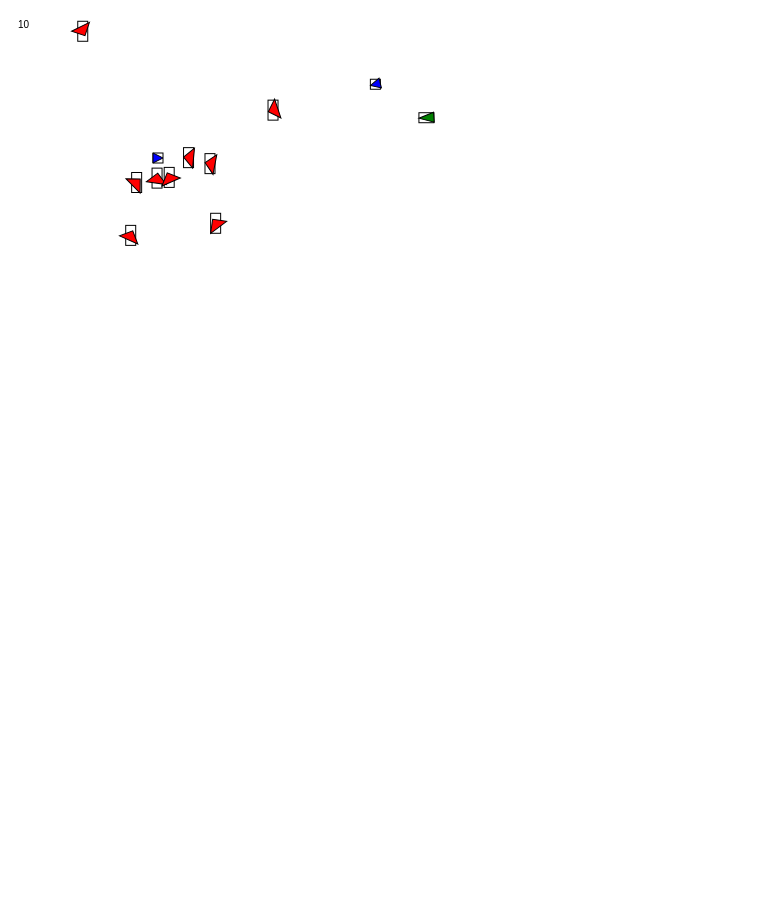
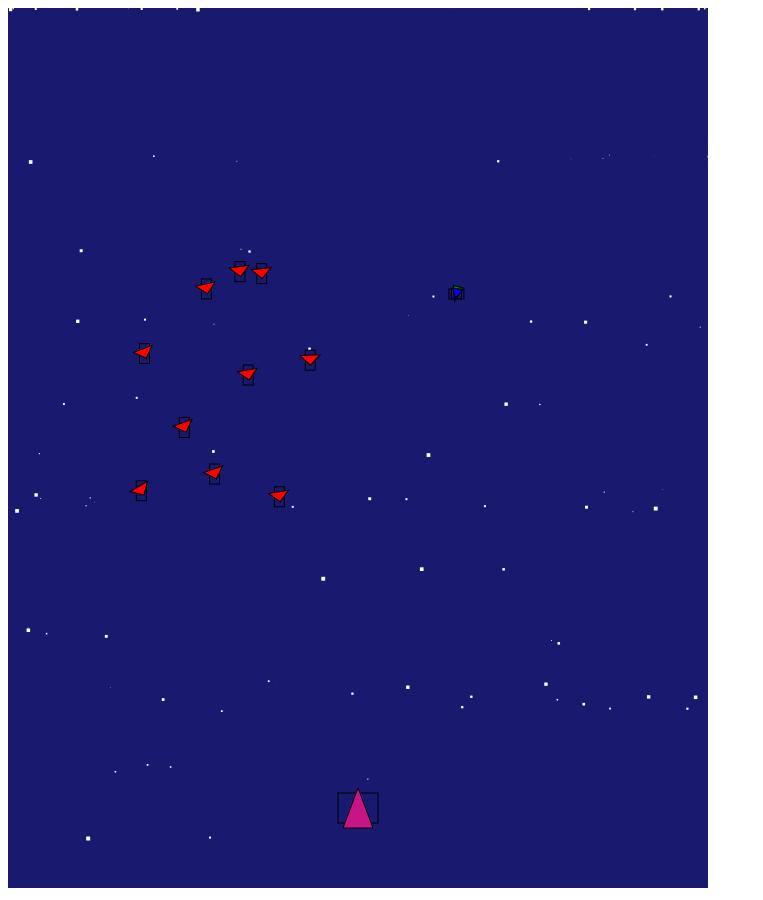
Before and after one commit to stephanJoao/reJogo, a plain HTML site: page index.html in a window 1280 px wide. Shown: the whole page, without its empty margins (0-763 px from the left). Before the commit the page ends 800 px from the top, so only its background shows below. Drawn offline with Linux system fonts and the light colour scheme; animation ran at ten frames a second.

Commit message:
beginning

```diff
--- a/Scene.js
+++ b/Scene.js
@@ -1,5 +1,5 @@
 function Scene(params) {
-    var exemplo ={
+    var exemplo = {
         sprites: [],
         toRemove: [],
         ctx: null,
@@ -12,50 +12,67 @@ function Scene(params) {
 Scene.prototype = new Scene();
 Scene.prototype.constructor = Scene;
 
-Scene.prototype.adicionar = function(sprite){
+Scene.prototype.adicionar = function (sprite) {
     this.sprites.push(sprite);
     sprite.scene = this;
 };
 
-Scene.prototype.desenhar = function(){
-    for(var i = 0; i<this.sprites.length; i++){
-        this.sprites[i].desenhar(this.ctx);
+Scene.prototype.desenhar = function () {
+    for (var i = 0; i < this.sprites.length; i++) {
+        if (this.sprites[i].props.tipo != "star")
+            this.sprites[i].desenhar(this.ctx);
     }
 };
 
-Scene.prototype.mover = function(dt){
-    for(var i = 0; i<this.sprites.length; i++){
-        this.sprites[i].mover(dt);
+Scene.prototype.desenharEstrelas = function () {
+    for (var i = 0; i < this.sprites.length; i++) {
+        if (this.sprites[i].props.tipo === "star")
+            this.sprites[i].desenharEstrelas(this.ctx);
     }
 };
 
-Scene.prototype.comportar = function(){
-    for(var i = 0; i<this.sprites.length; i++){
-        if(this.sprites[i].comportar){
+Scene.prototype.mover = function (dt) {
+    for (var i = 0; i < this.sprites.length; i++) {
+        if (this.sprites[i].props.tipo != "star")
+            this.sprites[i].mover(dt);
+    }
+};
+
+Scene.prototype.moverEstrelas = function (dt) {
+    for (var i = 0; i < this.sprites.length; i++) {
+        if (this.sprites[i].props.tipo === "star")
+            this.sprites[i].moverEstrelas(dt);
+    }
+};
+
+Scene.prototype.comportar = function () {
+    for (var i = 0; i < this.sprites.length; i++) {
+        if (this.sprites[i].comportar) {
             this.sprites[i].comportar();
         }
     }
 };
 
 
-Scene.prototype.limpar = function(){
-    this.ctx.clearRect(0,0, this.w, this.h);
+Scene.prototype.limpar = function () {
+    this.ctx.fillStyle = "midnightblue"
+    this.ctx.fillRect(0, 0, this.w, this.h);
 }
 
-Scene.prototype.checaColisao = function(){
-    for(var i = 0; i<this.sprites.length; i++){
-        for(var j = i+1; j<this.sprites.length; j++){
-            if(this.sprites[i].colidiuCom(this.sprites[j])){
-                if(this.sprites[i].props.tipo === "pc"
-                && this.sprites[j].props.tipo ==="npc"){
+Scene.prototype.checaColisao = function () {
+    for (var i = 0; i < this.sprites.length; i++) {
+        for (var j = i + 1; j < this.sprites.length; j++) {
+            if (this.sprites[i].colidiuCom(this.sprites[j])) {
+                if (this.sprites[i].props.tipo === "pc"
+                    && this.sprites[j].props.tipo === "npc") {
                     this.toRemove.push(this.sprites[j]);
                 }
                 else
-                if(this.sprites[i].props.tipo === "npc"
-                && this.sprites[j].props.tipo ==="tiro"){
-                    this.toRemove.push(this.sprites[i]);
-                    this.toRemove.push(this.sprites[j]);
-                }
+                    if (this.sprites[i].props.tipo === "npc"
+                        && this.sprites[j].props.tipo === "tiro") {
+                        this.toRemove.push(this.sprites[i]);
+                        this.toRemove.push(this.sprites[j]);
+                    }
             }
         }
     }
@@ -64,17 +81,19 @@ Scene.prototype.checaColisao = function(){
 Scene.prototype.removeSprites = function () {
     for (var i = 0; i < this.toRemove.length; i++) {
         var idx = this.sprites.indexOf(this.toRemove[i]);
-        if(idx>=0){
-            this.sprites.splice(idx,1);
+        if (idx >= 0) {
+            this.sprites.splice(idx, 1);
         }
     }
     this.toRemove = [];
 };
 
-Scene.prototype.passo = function(dt){
+Scene.prototype.passo = function (dt) {
     this.limpar();
     this.comportar();
+    this.moverEstrelas(dt);
     this.mover(dt);
+    this.desenharEstrelas();
     this.desenhar();
     this.checaColisao();
     this.removeSprites();
--- a/Sprite.js
+++ b/Sprite.js
@@ -9,7 +9,7 @@ function Sprite(params = {}) {
         a: 0,
         va: 0,
         vm: 0,
-        props : {},
+        props: {},
         cooldown: 0,
         color: "blue",
         imune: 0,
@@ -22,21 +22,22 @@ function Sprite(params = {}) {
 Sprite.prototype = new Sprite();
 Sprite.prototype.constructor = Sprite;
 
-Sprite.prototype.desenhar = function(ctx) {
+Sprite.prototype.desenhar = function (ctx) {
 
     ctx.save();
     ctx.translate(this.x, this.y);
-    ctx.strokeRect(-this.w/2, -this.h/2, this.w, this.h);
+    ctx.strokeRect(-this.w / 2, -this.h / 2, this.w, this.h);
     ctx.rotate(this.a);
     ctx.fillStyle = this.color;
+
     ctx.strokeStyle = "black";
     ctx.lineWidth = 1;
 
 
     ctx.beginPath();
-    ctx.moveTo(-this.w/2, -this.h/2);
-    ctx.lineTo(-this.w/2, +this.h/2);
-    ctx.lineTo(+this.w/2, 0);
+    ctx.moveTo(-this.w / 2, -this.h / 2);
+    ctx.lineTo(-this.w / 2, +this.h / 2);
+    ctx.lineTo(+this.w / 2, 0);
     ctx.closePath();
     ctx.fill();
     ctx.stroke();
@@ -44,24 +45,64 @@ Sprite.prototype.desenhar = function(ctx) {
     ctx.restore();
 };
 
-Sprite.prototype.mover = function (dt) {
-    this.a = this.a + this.va*dt;
+Sprite.prototype.desenharPC = function (ctx) {
 
-    this.vx = this.vm*Math.cos(this.a);
-    this.vy = this.vm*Math.sin(this.a);
+    ctx.save();
+    ctx.translate(this.x, this.y);
+    ctx.strokeRect(-this.w / 2, -this.h / 2, this.w, this.h);
+    ctx.rotate(this.a);
+    ctx.fillStyle = this.color;
 
-    this.x = this.x + this.vx*dt;
-    this.y = this.y + this.vy*dt;
+    ctx.strokeStyle = "black";
+    ctx.lineWidth = 1;
 
-    this.cooldown = this.cooldown -dt;
+
+    ctx.beginPath();
+    ctx.moveTo(-this.w / 2, -this.h / 2);
+    ctx.lineTo(-this.w / 2, +this.h / 2);
+    ctx.lineTo(+this.w / 2, 0);
+    ctx.closePath();
+    ctx.fill();
+    ctx.stroke();
+
+    ctx.restore();
+};
+
+Sprite.prototype.desenharEstrelas = function (ctx) {
+
+    ctx.save();
+    ctx.translate(this.x, this.y);
+    ctx.fillStyle = this.color;
+    ctx.fillRect(this.x, this.y, this.w, this.h);
+    ctx.restore();
+};
+
+Sprite.prototype.moverEstrelas = function (dt) {
+
+    this.x = this.x + this.vx * dt;
+    this.y = this.y + this.vy * dt;
+    if (this.y >= 880)
+        this.y = 0;
 }
 
-Sprite.prototype.colidiuCom = function(alvo){
-    if(alvo.x+alvo.w/2 < this.x-this.w/2) return false;
-    if(alvo.x-alvo.w/2 > this.x+this.w/2) return false;
+Sprite.prototype.mover = function (dt) {
+    this.a = this.a + this.va * dt;
 
-    if(alvo.y+alvo.h/2 < this.y-this.h/2) return false;
-    if(alvo.y-alvo.h/2 > this.y+this.h/2) return false;
+    this.x = this.x + this.vx * dt;
+    this.y = this.y + this.vy * dt;
+
+    this.vx = this.vm * Math.cos(this.a);
+    this.vy = this.vm * Math.sin(this.a);
+
+    this.cooldown = this.cooldown - dt;
+}
+
+Sprite.prototype.colidiuCom = function (alvo) {
+    if (alvo.x + alvo.w / 2 < this.x - this.w / 2) return false;
+    if (alvo.x - alvo.w / 2 > this.x + this.w / 2) return false;
+
+    if (alvo.y + alvo.h / 2 < this.y - this.h / 2) return false;
+    if (alvo.y - alvo.h / 2 > this.y + this.h / 2) return false;
 
     return true;
 }
--- a/index.html
+++ b/index.html
@@ -13,8 +13,8 @@
     <canvas></canvas>
     <script>
         var canvas = document.querySelector("canvas");
-        canvas.width = 600;
-        canvas.height = 480;
+        canvas.width = 700;
+        canvas.height = 880;
         var ctx = canvas.getContext("2d");
         var teclas = {
             esquerda: 0,
@@ -25,18 +25,37 @@
         }
 
         var cena1 = new Scene({ ctx: ctx, w: canvas.width, h: canvas.height });
-        var pc = new Sprite({ x:150, y:150, comportar: porTeclasDirecionais(teclas), props:{tipo:"pc"} });
+
+        //ADICIONA ESTRELAS
+        for (var k = 0; k < 400; k++) {
+            var tam = 4 * Math.random();
+            cena1.adicionar(new Sprite({
+                x: canvas.width * Math.random(),
+                y: 0,
+                h: tam,
+                w: tam,
+                vy: 200 + 300 * Math.random(),
+                color: "white", props: { tipo: "star" }
+            }));
+        }
+
+        //ADICIONA PC
+        var pc = new Sprite({ x: canvas.width / 2, y: 800, h: 30, w: 40, color: "mediumvioletred", comportar: porTeclasDirecionais(teclas), props: { tipo: "pc" }, a: 4.71239 });
         cena1.adicionar(pc);
-        cena1.adicionar(new Sprite({ x: 460, y: 150, w: 15, va:2, vm:30, color: "green", comportar: persegueSpawn(pc), props:{tipo:"npc", spawn:0} }));
+
+        //ADICAO DE INIMIGOS
+        cena1.adicionar(new Sprite({ x: 460, y: 150, w: 15, va: 2, vm: 30, color: "green", comportar: persegueSpawn(pc), props: { tipo: "npc", spawn: 0 } }));
+
         for (var k = 0; k < 10; k++) {
 
             cena1.adicionar(new Sprite({
-                x: 300*Math.random(),
-                y: 400*Math.random(),
+                x: 300 * Math.random(),
+                y: 400 * Math.random(),
                 h: 20,
-                va:2*Math.random(),
-                vm:40*Math.random(),
-                color: "red", comportar: persegue2(pc) , props:{tipo:"npc"}}));
+                va: 2 * Math.random(),
+                vm: 40 * Math.random(),
+                color: "red", comportar: persegue2(pc), props: { tipo: "npc" }
+            }));
 
         }
         function persegue(alvo) {
@@ -50,33 +69,34 @@
             return function () {
                 var dx = alvo.x - this.x;
                 var dy = alvo.y - this.y;
-                var da = Math.sqrt(dx*dx + dy*dy);
+                var da = Math.sqrt(dx * dx + dy * dy);
                 var adj = 1.5;
-                var prod = (dx/da)*Math.cos(this.a +adj) +
-                (dy/da)*Math.sin(this.a +adj);
+                var prod = (dx / da) * Math.cos(this.a + adj) +
+                    (dy / da) * Math.sin(this.a + adj);
 
-                this.va = 2*(prod-0);
-                //this.vm = 30;
+                this.va = 2 * (prod - 0);
+                this.vm = 30;
             }
         }
+
 
         function persegueSpawn(alvo) {
             return function () {
                 var dx = alvo.x - this.x;
                 var dy = alvo.y - this.y;
-                var da = Math.sqrt(dx*dx + dy*dy);
+                var da = Math.sqrt(dx * dx + dy * dy);
                 var adj = 1.5;
-                var prod = (dx/da)*Math.cos(this.a +adj) +
-                (dy/da)*Math.sin(this.a +adj);
+                var prod = (dx / da) * Math.cos(this.a + adj) +
+                    (dy / da) * Math.sin(this.a + adj);
 
-                this.va = 2*(prod-0);
-                this.props.spawn -= (1/60);
-                if(this.props.spawn<=0){
+                this.va = 2 * (prod - 0);
+                this.props.spawn -= (1 / 60);
+                if (this.props.spawn <= 0) {
                     this.props.spawn = 2;
                     var novo = new Sprite({
-                        x : this.x, y: this.y,
-                        vm: 100*Math.random(),
-                        props: {tipo: "npc"},
+                        x: this.x, y: this.y,
+                        vm: 100 * Math.random(),
+                        props: { tipo: "npc" },
                         comportar: persegue2(alvo)
                     });
                     this.scene.adicionar(novo);
@@ -84,27 +104,38 @@
                 //this.vm = 30;
             }
         }
-
+        //ACABA ADICAO DE INIMIGOS
 
         function porTeclasDirecionais(teclas) {
             return function () {
-                if (teclas.esquerda) { this.va = -2; }
-                if (teclas.direita) { this.va = +2; }
-                if (teclas.esquerda === teclas.direita) { this.va = 0; }
+                if (teclas.esquerda) {
+                    this.vx = -320;
+                }
+                if (teclas.direita) {
+                    this.vx = +320;
+                }
+                if (teclas.esquerda === teclas.direita) {
+                    this.vx = 0;
+                }
+                if (teclas.cima) {
+                    this.vy = -220;
+                }
+                if (teclas.baixo) {
+                    this.vy = +220;
+                }
+                if (teclas.cima === teclas.baixo) {
+                    this.vy = 0;
+                }
 
-                if (teclas.cima) { this.vm = +120; }
-                if (teclas.baixo) { this.vm = -120; }
-                if (teclas.cima === teclas.baixo) { this.vm = 0; }
-
-                if(teclas.espaco && this.cooldown<=0){
+                if (teclas.espaco && this.cooldown <= 0) {
                     var tiro = new Sprite({
                         x: this.x, y: this.y,
-                        a: this.a-0.1+0.2*Math.random(),
-                        vm: 240, color:"green", w:4, h:4,
-                        props:{tipo: "tiro"}
+                        a: this.a - 0.1 + 0.2 * Math.random(),
+                        vm: 240, color: "green", w: 15, h: 15,
+                        props: { tipo: "tiro" }
                     });
                     this.scene.adicionar(tiro);
-                    this.cooldown = 0.5;
+                    this.cooldown = 0.3;
                 }
             }
         }
@@ -151,7 +182,7 @@
             dt = (t - anterior) / 1000;
             cena1.passo(dt);
             anterior = t;
-            ctx.fillText(1/dt, 10,20);
+            ctx.fillText(1 / dt, 10, 20);
             requestAnimationFrame(passo);
         }
 
```
